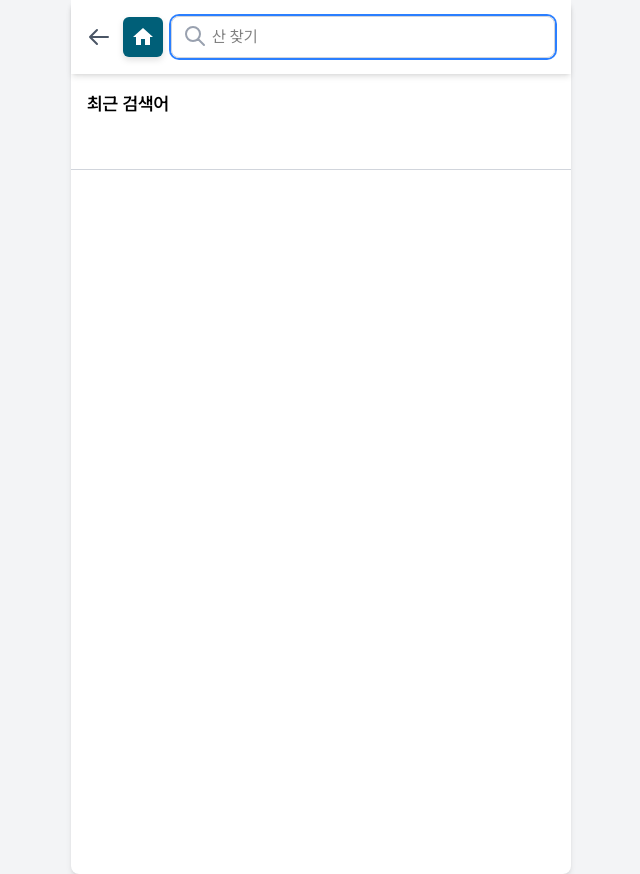
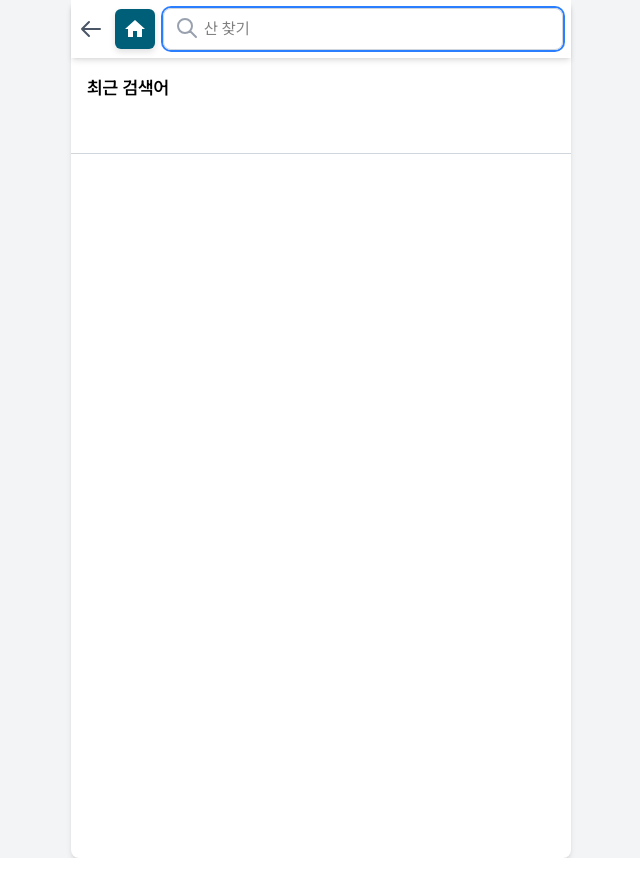
Before and after one commit to ganeodolu/santa, a Next.js app: page /search in a window 1280 px wide. Shown: the whole page, without its empty margins (319-959 px from the left). Built offline with nearby package versions, Linux system fonts and the light colour scheme.

Commit message:
style: 헤더 padding 수정

```diff
--- a/src/shared/ui/Header/BaseHeader.tsx
+++ b/src/shared/ui/Header/BaseHeader.tsx
@@ -7,7 +7,7 @@
 const BaseHeader = ({ children }: BaseFixedHeaderProps) => {
   return (
     <header className={`bg-white shadow-md`}>
-      <div className="container mx-auto px-4 py-4">
+      <div className="container mx-auto p-2">
         <div className="relative flex items-center">{children}</div>
       </div>
     </header>
--- a/src/shared/ui/Header/BaseStickyHeader.tsx
+++ b/src/shared/ui/Header/BaseStickyHeader.tsx
@@ -6,7 +6,7 @@
 
 const BaseStickyHeader = ({ children }: BaseHeaderProps) => (
   <header className="sticky top-0 bg-white shadow-md">
-    <div className="container mx-auto px-4 py-4">
+    <div className="container mx-auto p-2">
       <div className="relative flex items-center">{children}</div>
     </div>
   </header>
```
